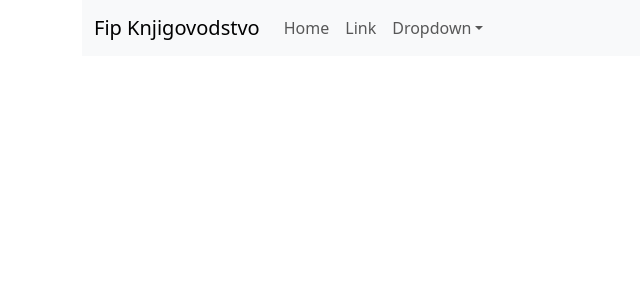
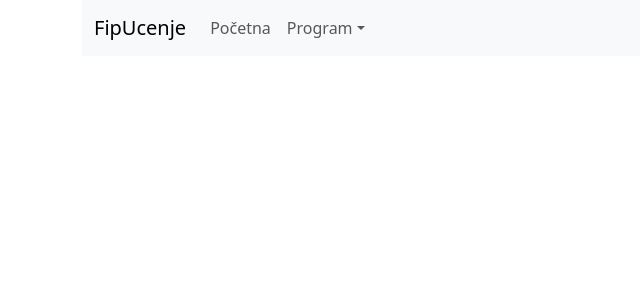
Before and after one commit to marijadergez/FipUcenje, a React (Vite) app: page / in a window 1280 px wide. Shown: the top 300 px of the page, without its empty margins (0-640 px from the left). Built offline with nearby package versions, Linux system fonts and the light colour scheme.

Commit message:
uređenje izbornika nav

```diff
--- a/src/components/Izbornik.jsx
+++ b/src/components/Izbornik.jsx
@@ -1,21 +1,20 @@
 import { Container, Nav, Navbar, NavDropdown } from "react-bootstrap";
+import {IME_APLIKACIJE} from '../constants'
 
 export default function Izbornik() {
     return (
         <Navbar expand="lg" className="bg-body-tertiary">
             <Container>
-                <Navbar.Brand href="#home">Fip Knjigovodstvo </Navbar.Brand>
+                <Navbar.Brand href="#home">{IME_APLIKACIJE}</Navbar.Brand>
                 <Navbar.Toggle aria-controls="basic-navbar-nav" />
                 <Navbar.Collapse id="basic-navbar-nav">
                     <Nav className="me-auto">
-                        <Nav.Link href="#home">Home</Nav.Link>
-                        <Nav.Link href="#link">Link</Nav.Link>
-                        <NavDropdown title="Dropdown" id="basic-nav-dropdown">
-                            <NavDropdown.Item href="#action/3.1">Action</NavDropdown.Item>
-                            <NavDropdown.Item href="#action/3.2">
-                                Another action
-                            </NavDropdown.Item>
-                            <NavDropdown.Item href="#action/3.3">Something</NavDropdown.Item>
+                        <Nav.Link href="#home">Početna</Nav.Link>
+
+                        <NavDropdown title="Program" id="basic-nav-dropdown">
+                            <NavDropdown.Item href="#action/3.1">Usluge</NavDropdown.Item>
+
+                            <NavDropdown.Item href="#action/3.3">Kontakt</NavDropdown.Item>
                             <NavDropdown.Divider />
                             <NavDropdown.Item href="#action/3.4">
                                 Separated link
```
Also changed, not shown: 1 other file (tests, documents, lock files or other folders).
